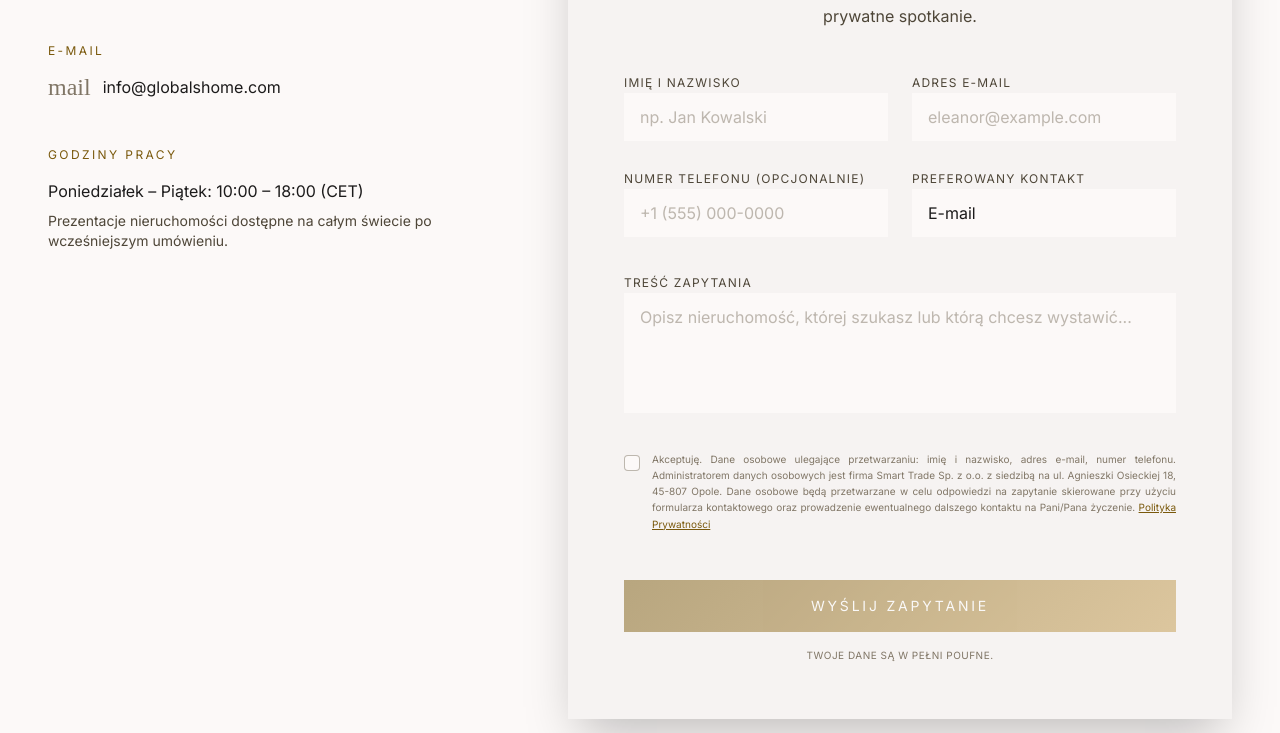
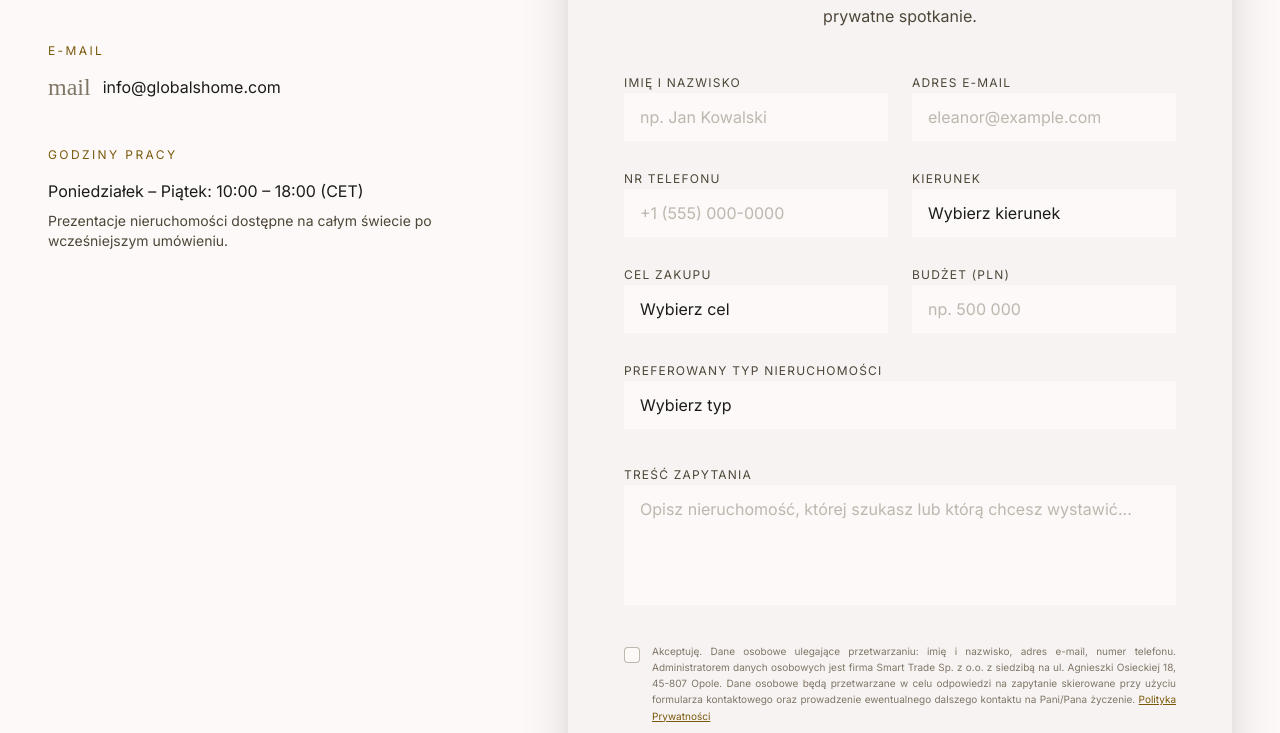
Before and after one commit to pientkrz/real-estate-vendor, an Astro site: page /contact in a window 1280 px wide. Shown: the part 867-1600 px from the top of the page. Built offline with nearby package versions, Linux system fonts and the light colour scheme; Astro itself is replaced by a stand-in of ours; some icons are missing; a web font is replaced by a local one.

Commit message:
feat: enhance ContactForm with additional fields for direction, purpose, budget, and property type

```diff
--- a/src/components/ContactForm.jsx
+++ b/src/components/ContactForm.jsx
@@ -5,7 +5,10 @@ const ContactForm = () => {
         name: '',
         email: '',
         phone: '',
-        method: 'Email',
+        direction: '',
+        purpose: '',
+        budget: '',
+        propertyType: '',
         message: '',
         accepted: false
     });
@@ -66,7 +69,7 @@ const ContactForm = () => {
 
                 <div className="grid grid-cols-1 md:grid-cols-2 gap-6">
                     <div className="space-y-2">
-                        <label htmlFor="phone" className="text-xs font-label uppercase tracking-widest text-on-surface-variant">Numer telefonu (opcjonalnie)</label>
+                        <label htmlFor="phone" className="text-xs font-label uppercase tracking-widest text-on-surface-variant">Nr telefonu</label>
                         <input
                             type="tel"
                             id="phone"
@@ -79,19 +82,76 @@ const ContactForm = () => {
                     </div>
 
                     <div className="space-y-2">
-                        <label htmlFor="method" className="text-xs font-label uppercase tracking-widest text-on-surface-variant">Preferowany kontakt</label>
+                        <label htmlFor="direction" className="text-xs font-label uppercase tracking-widest text-on-surface-variant">Kierunek</label>
                         <select
-                            id="method"
-                            name="method"
-                            value={formData.method}
+                            id="direction"
+                            name="direction"
+                            value={formData.direction}
                             onChange={handleChange}
                             className="w-full bg-surface border-none border-b-2 border-outline/20 focus:border-primary px-4 py-3 text-on-surface font-body outline-none transition-colors duration-300 appearance-none cursor-pointer"
                         >
-                            <option value="Email">E-mail</option>
-                            <option value="Phone">Telefon</option>
-                            <option value="WhatsApp">WhatsApp</option>
+                            <option value="" disabled>Wybierz kierunek</option>
+                            <option value="Greece">Grecja</option>
+                            <option value="Spain">Hiszpania</option>
+                            <option value="Cyprus">Cypr</option>
+                            <option value="Poland">Polska</option>
+                            <option value="UAE">Zjednoczone Emiraty Arabskie</option>
+                            <option value="Italy">Włochy</option>
+                            <option value="Other">Inny</option>
                         </select>
                     </div>
+                </div>
+
+                <div className="grid grid-cols-1 md:grid-cols-2 gap-6">
+                    <div className="space-y-2">
+                        <label htmlFor="purpose" className="text-xs font-label uppercase tracking-widest text-on-surface-variant">Cel zakupu</label>
+                        <select
+                            id="purpose"
+                            name="purpose"
+                            value={formData.purpose}
+                            onChange={handleChange}
+                            className="w-full bg-surface border-none border-b-2 border-outline/20 focus:border-primary px-4 py-3 text-on-surface font-body outline-none transition-colors duration-300 appearance-none cursor-pointer"
+                        >
+                            <option value="">Wybierz cel</option>
+                            <option value="Investment">Inwestycja</option>
+                            <option value="Personal">Użytek własny</option>
+                            <option value="Vacation">Dom wakacyjny</option>
+                            <option value="Relocation">Przeprowadzka</option>
+                        </select>
+                    </div>
+
+                    <div className="space-y-2">
+                        <label htmlFor="budget" className="text-xs font-label uppercase tracking-widest text-on-surface-variant">Budżet (PLN)</label>
+                        <input
+                            type="text"
+                            id="budget"
+                            name="budget"
+                            value={formData.budget}
+                            onChange={handleChange}
+                            className="w-full bg-surface border-none border-b-2 border-outline/20 focus:border-primary px-4 py-3 text-on-surface font-body outline-none transition-colors duration-300 placeholder:text-outline/50"
+                            placeholder="np. 500 000"
+                        />
+                    </div>
+                </div>
+
+                <div className="space-y-2">
+                    <label htmlFor="propertyType" className="text-xs font-label uppercase tracking-widest text-on-surface-variant">Preferowany typ nieruchomości</label>
+                    <select
+                        id="propertyType"
+                        name="propertyType"
+                        value={formData.propertyType}
+                        onChange={handleChange}
+                        className="w-full bg-surface border-none border-b-2 border-outline/20 focus:border-primary px-4 py-3 text-on-surface font-body outline-none transition-colors duration-300 appearance-none cursor-pointer"
+                    >
+                        <option value="">Wybierz typ</option>
+                        <option value="mieszkania">Mieszkanie</option>
+                        <option value="domy">Dom</option>
+                        <option value="dzialki">Działka</option>
+                        <option value="pokoje">Pokój</option>
+                        <option value="lokale">Lokal</option>
+                        <option value="hale">Hala</option>
+                        <option value="garaze">Garaż</option>
+                    </select>
                 </div>
 
                 <div className="space-y-2 pt-2">
```
